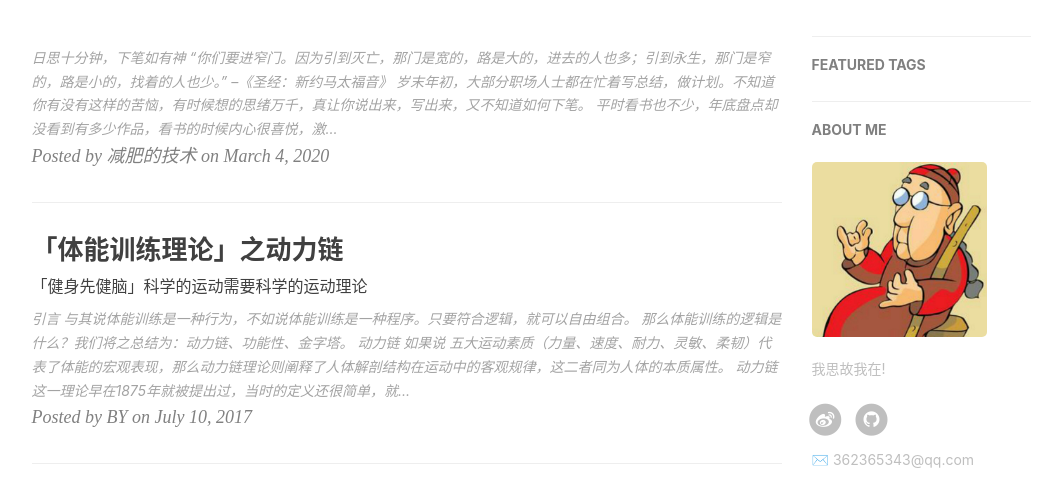
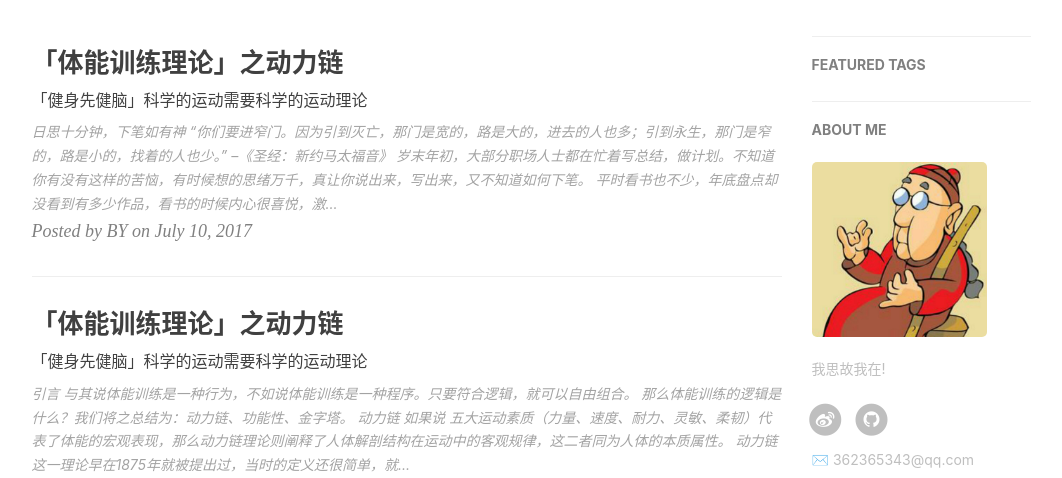
Before and after one commit to mix-xu/mix-xu.github.io, a Jekyll site: the page built from index.html, in a window 1280 px wide and 900 px high, cut to the strip 422-900 px from the top of the window. Shown: the whole strip, without its empty margins (136-1198 px from the left). Built offline with Jekyll 4.4.1, drawn with Linux system fonts in a browser that asks for light colours; nearby versions of some CDN libraries; the list of posts is cut into pages by our own code; comment, search, counter and statistics services are not loaded.

Commit message:
Update 2019-01-03-10think.md

```diff
--- a/_posts/2019-01-03-10think.md
+++ b/_posts/2019-01-03-10think.md
@@ -1,16 +1,16 @@
 ---
 layout:     post
-title:      日思十分钟，下笔如有神
-subtitle:   极简思考术读书笔记
-date:       2019-01-03
-author:     猫九
-header-img: img/post-bg-mma-2.jpg
+title:      「体能训练理论」之动力链
+subtitle:   「健身先健脑」科学的运动需要科学的运动理论
+date:       2017-07-10
+author:     BY
+header-img: img/post-bg-mma-0.png
 catalog: true
 tags:
-	- 思考
-	- 生活
-	- 睡眠
+    - 健身
+    - 生活
 ---
+
 
 
 # 日思十分钟，下笔如有神
```
